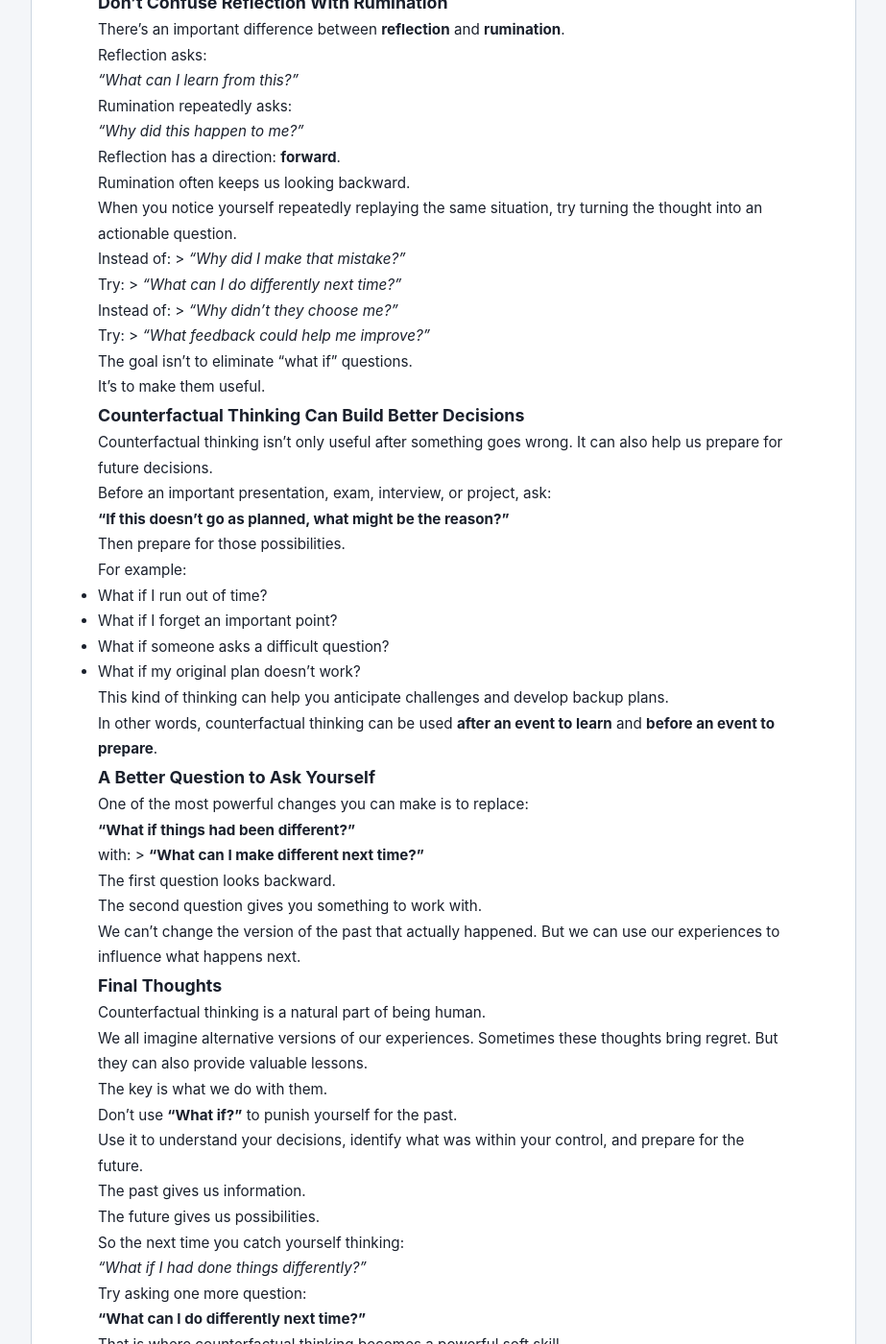
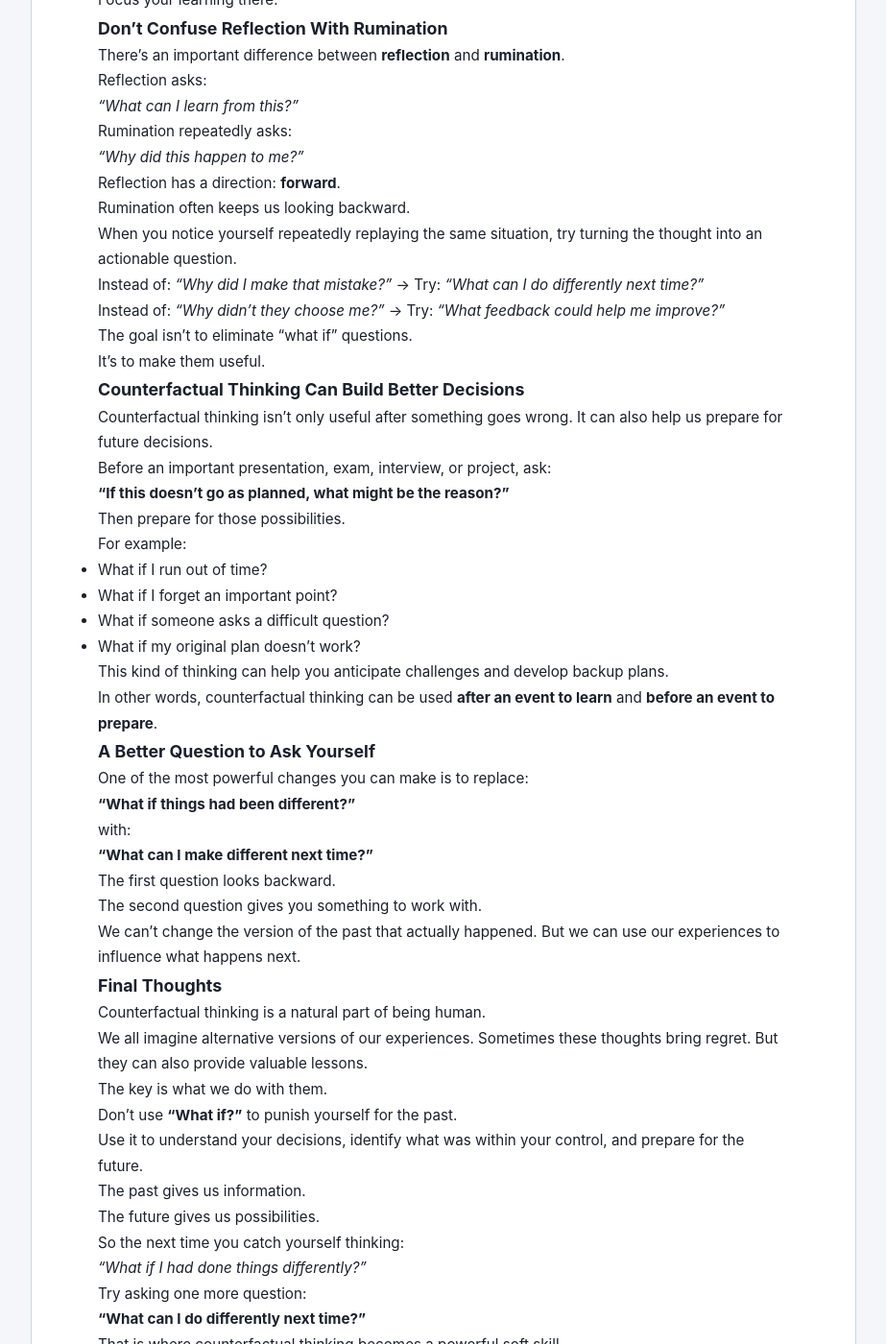
Before and after one commit to DangLeUyen/blog, a Jekyll site: the page built from _posts/2026-08-08-CounterfactualThinking.md, in a window 1280 px wide and 1400 px high, scrolled down 2576 px. Shown: the whole window at 96% size, without its empty margins (178-1101 px from the left). Built offline with Jekyll 4.4.1, drawn with Linux system fonts in a browser that asks for light colours; part of the change alters nothing that is shown.

```diff
--- a/_posts/2026-08-08-CounterfactualThinking.md
+++ b/_posts/2026-08-08-CounterfactualThinking.md
@@ -8,7 +8,9 @@ categories: Soft-Skills
 Have you ever thought:
 
 > *"What if I had prepared earlier?"*
+
 > *"What if I had taken that opportunity?"*
+
 > *"What if I had said something different?"*
 
 We all do this.
@@ -165,13 +167,9 @@ Rumination often keeps us looking backward.
 
 When you notice yourself repeatedly replaying the same situation, try turning the thought into an actionable question.
 
-Instead of: > *"Why did I make that mistake?"*
+Instead of: *"Why did I make that mistake?"* -> Try: *"What can I do differently next time?"*
 
-Try: > *"What can I do differently next time?"*
-
-Instead of: > *"Why didn't they choose me?"*
-
-Try: > *"What feedback could help me improve?"*
+Instead of: *"Why didn't they choose me?"* -> Try: *"What feedback could help me improve?"*
 
 The goal isn't to eliminate "what if" questions.
 
@@ -204,7 +202,9 @@ One of the most powerful changes you can make is to replace:
 
 > **"What if things had been different?"**
 
-with: > **"What can I make different next time?"**
+with:
+
+> **"What can I make different next time?"**
 
 The first question looks backward.
 
```
